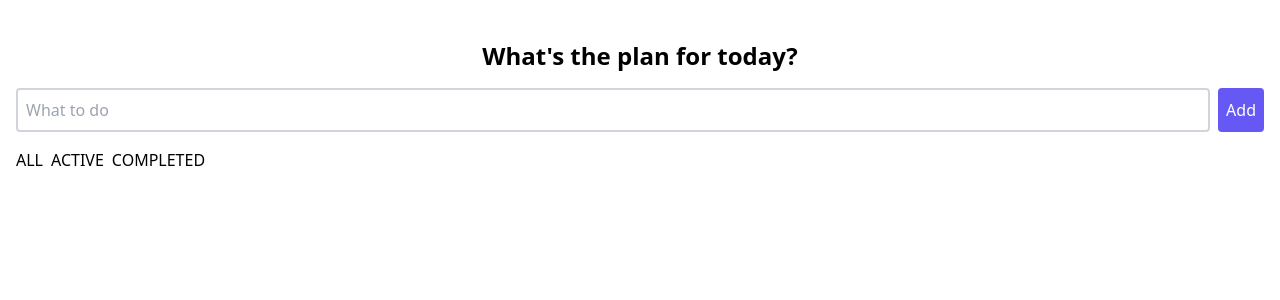
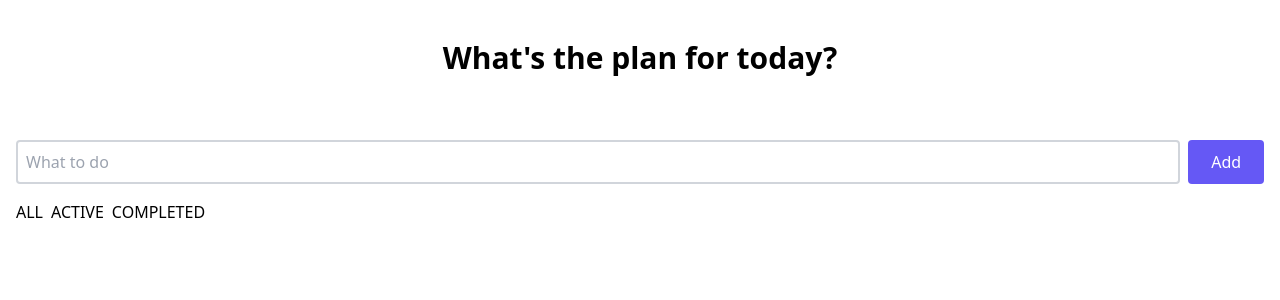
Before and after one commit to vionacornelia12/skilvul-assignments, a React (Vite) app in the folder ToDoListApp/: page / in a window 1280 px wide. Shown: the top 300 px of the page. Built offline with nearby package versions, Linux system fonts and the light colour scheme.

Commit message:
fixing layout

```diff
--- a/ToDoListApp/src/components/Layout.jsx
+++ b/ToDoListApp/src/components/Layout.jsx
@@ -17,8 +17,8 @@ const Layout = () => {
 
   return (
     <div className="container mx-auto mt-10 px-4">
-      <h1 className="text-center font-bold text-2xl">What's the plan for today?</h1>
-      <form className="flex gap-2 mt-4" onSubmit={handleCreateTodo}>
+      <h1 className="text-center font-bold text-3xl mb-16">What's the plan for today?</h1>
+      <form className="flex gap-2" onSubmit={handleCreateTodo}>
         <input
           type="text"
           value={userInput}
@@ -26,7 +26,7 @@ const Layout = () => {
           placeholder="What to do"
           className="p-2 w-full border-gray-300 border-solid border-2 rounded"
         />
-        <input type="submit" className="btn bg-[#6558F5] text-white font-medium" value="Add" />
+        <input type="submit" className="btn bg-[#6558F5] text-white font-medium w-20" value="Add" />
       </form>
       <nav className="mt-4">
         <ul className="flex gap-2">
```
